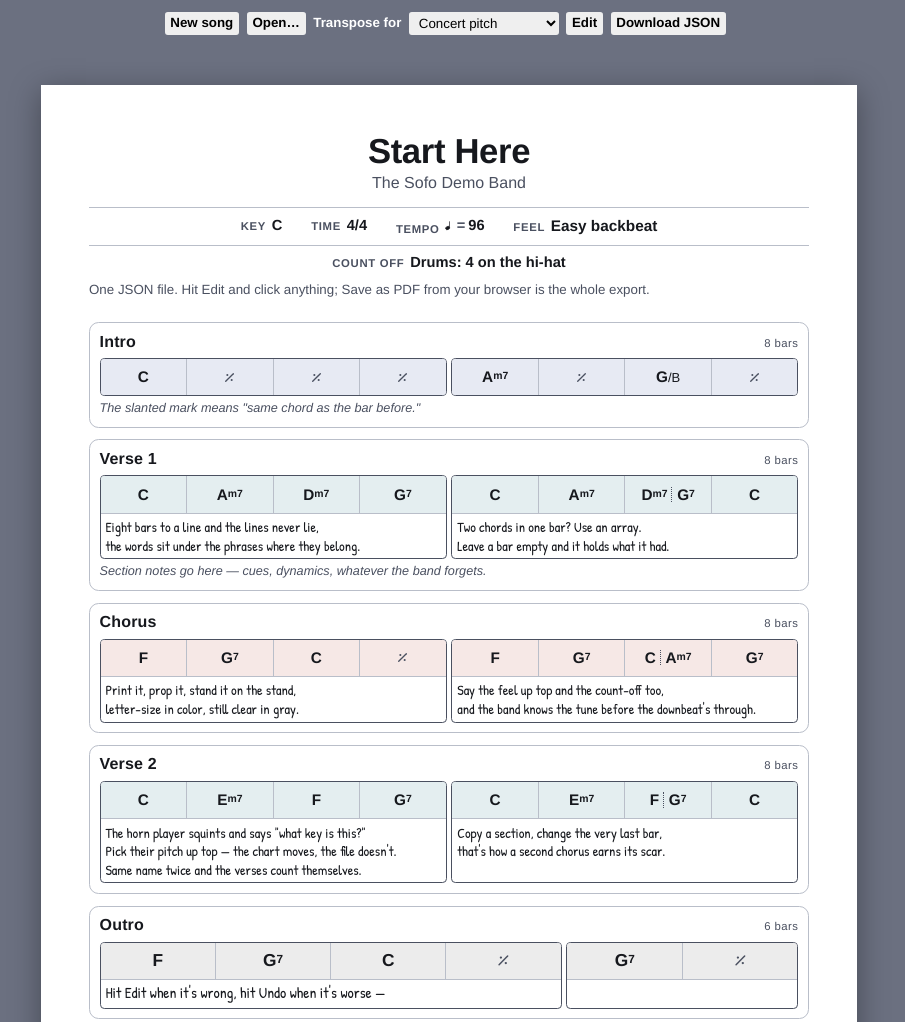
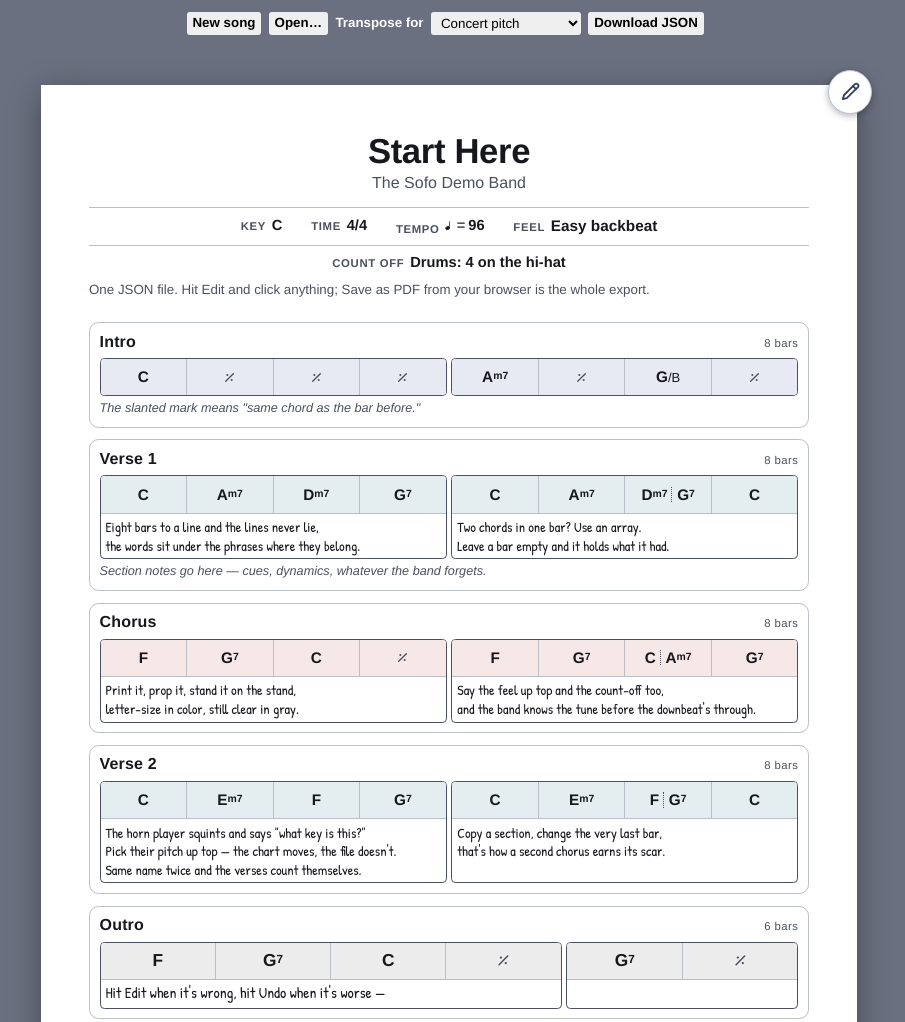
Before and after one commit to focusaurus/sofo, a plain HTML site: page index.html in a window 1280 px wide. Shown: the top 1022 px of the page, without its empty margins (191-1096 px from the left). Drawn offline with Linux system fonts and the light colour scheme.

Commit message:
make edit button a pencil icon

```diff
--- a/index.html
+++ b/index.html
@@ -43,7 +43,12 @@
   </head>
   <body>
     <song-controls for="sheet"></song-controls>
-    <song-sheet id="sheet" data-src="songs/start-here.sf.json" transpose="C"></song-sheet>
+    <!-- song-page exists only to give the floating edit pencil something to
+         position against: it is the sheet's own top-right corner, not the
+         window's. -->
+    <song-page>
+      <song-sheet id="sheet" data-src="songs/start-here.sf.json" transpose="C"></song-sheet>
+    </song-page>
     <script type="module" src="src/sheet.js"></script>
   </body>
 </html>
--- a/src/sheet.css
+++ b/src/sheet.css
@@ -76,16 +76,70 @@ body {
   font-variant-numeric: tabular-nums;
 }
 
+/* Wraps the sheet so the edit pencil can hang off its corner. Carries the
+   centering that used to live on song-sheet, which now fills it. */
+song-page {
+  position: relative;
+  display: block;
+  width: 8.5in;
+  max-width: 100%;
+  margin: 0.4in auto;
+}
+
 /* Screen preview mimics a sheet of Letter paper. */
 song-sheet {
   display: block;
   box-sizing: border-box;
   width: 8.5in;
   min-height: 11in;
-  margin: 0.4in auto;
   padding: 0.5in 0.5in 0.6in;
   background: var(--paper);
   box-shadow: 0 0.06in 0.3in rgb(0 0 0 / 35%);
+}
+
+/* Straddles the paper's top-right corner: half on the sheet, half on the page
+   background, so it reads as chrome laid over the document rather than part of
+   the chart. */
+.edit-toggle {
+  position: absolute;
+  top: -0.16in;
+  right: -0.16in;
+  z-index: 3;
+  display: flex;
+  align-items: center;
+  justify-content: center;
+  width: 0.46in;
+  height: 0.46in;
+  padding: 0;
+  border: var(--hair) solid #b6c2da;
+  border-radius: 50%;
+  background: #fff;
+  color: #33415c;
+  box-shadow: 0 0.02in 0.08in rgb(0 0 0 / 30%);
+  cursor: pointer;
+}
+
+.edit-toggle:hover {
+  border-color: #5a7fd0;
+  background: #dfe9fb;
+}
+
+.edit-toggle svg {
+  display: block;
+  width: 0.24in;
+  height: 0.24in;
+}
+
+/* Pressed is the same green the old text button used, so edit mode still
+   announces itself with one unmistakable color. */
+.edit-toggle[aria-pressed="true"] {
+  border-color: #1f6f3f;
+  background: #1f6f3f;
+  color: #fff;
+}
+
+.edit-toggle[aria-pressed="true"]:hover {
+  background: #29844c;
 }
 
 /* ---------- head ---------- */
@@ -408,7 +462,8 @@ song-phrase:hover > .phrase-tools,
 }
 
 @media print {
-  song-controls {
+  song-controls,
+  .edit-toggle {
     display: none;
   }
 }
@@ -648,8 +703,10 @@ song-footer::before {
 @media print {
   html { background: none; }
 
+  song-page,
   song-sheet {
     width: auto;
+    max-width: none;
     min-height: 0;
     margin: 0;
     padding: 0;
--- a/src/sheet.js
+++ b/src/sheet.js
@@ -152,6 +152,33 @@ class SongSheet extends HTMLElement {
 
 customElements.define("song-sheet", SongSheet);
 
+const SVG_NS = "http://www.w3.org/2000/svg";
+
+/**
+ * A pencil, drawn rather than typed: the emoji and the Unicode pencil glyphs
+ * render wildly differently across platforms, and half of them come out as a
+ * color emoji that cannot pick up the button's ink.
+ */
+function pencilIcon() {
+  const svg = document.createElementNS(SVG_NS, "svg");
+  svg.setAttribute("viewBox", "0 0 24 24");
+  svg.setAttribute("aria-hidden", "true");
+  svg.setAttribute("fill", "none");
+  svg.setAttribute("stroke", "currentColor");
+  svg.setAttribute("stroke-width", "1.9");
+  svg.setAttribute("stroke-linecap", "round");
+  svg.setAttribute("stroke-linejoin", "round");
+  for (const d of [
+    "M4 20l1.1-4.1L16.6 4.4a2.2 2.2 0 013.1 3.1L8.1 18.9 4 20z", // body and tip
+    "M14.6 6.4l3.1 3.1", // ferrule, where the metal band sits
+  ]) {
+    const path = document.createElementNS(SVG_NS, "path");
+    path.setAttribute("d", d);
+    svg.append(path);
+  }
+  return svg;
+}
+
 /**
  * <song-controls for="sheet-id"> — screen-only chrome: instrument picker, edit
  * toggle, and JSON download. Never printed, so it cannot reach the PDF.
@@ -179,9 +206,12 @@ class SongControls extends HTMLElement {
     label.setAttribute("for", select.id);
     label.textContent = "Transpose for";
 
+    // The edit toggle is a pencil floating on the sheet's top-right corner
+    // rather than a button in this bar, so it sits where the document is.
     const edit = document.createElement("button");
     edit.type = "button";
-    edit.textContent = "Edit";
+    edit.className = "edit-toggle";
+    edit.append(pencilIcon());
     edit.addEventListener("click", () => {
       sheet.editing = !sheet.editing;
     });
@@ -252,7 +282,10 @@ class SongControls extends HTMLElement {
     // Editing is concert-pitch only, so the picker is unavailable in edit mode.
     const sync = () => {
       const on = sheet.editing;
-      edit.textContent = on ? "Done editing" : "Edit";
+      // Icon-only, so the accessible name and the tooltip carry the label.
+      const name = on ? "Done editing" : "Edit this song";
+      edit.setAttribute("aria-label", name);
+      edit.title = name;
       edit.setAttribute("aria-pressed", String(on));
       select.disabled = on;
       select.value = sheet.getAttribute("transpose") ?? "C";
@@ -281,7 +314,10 @@ class SongControls extends HTMLElement {
       this.#openFile(file);
     });
 
-    this.replaceChildren(fresh, open, picker, label, select, edit, undo, download, restore, status);
+    this.replaceChildren(fresh, open, picker, label, select, undo, download, restore, status);
+    // Lives on the sheet's wrapper, not in this bar. Falls back to the bar if
+    // the page is marked up without one, so the toggle can never go missing.
+    (sheet.closest("song-page") ?? this).append(edit);
     sync();
 
     // Offer the draft once the sheet has its data, so "restore" means something.
```
